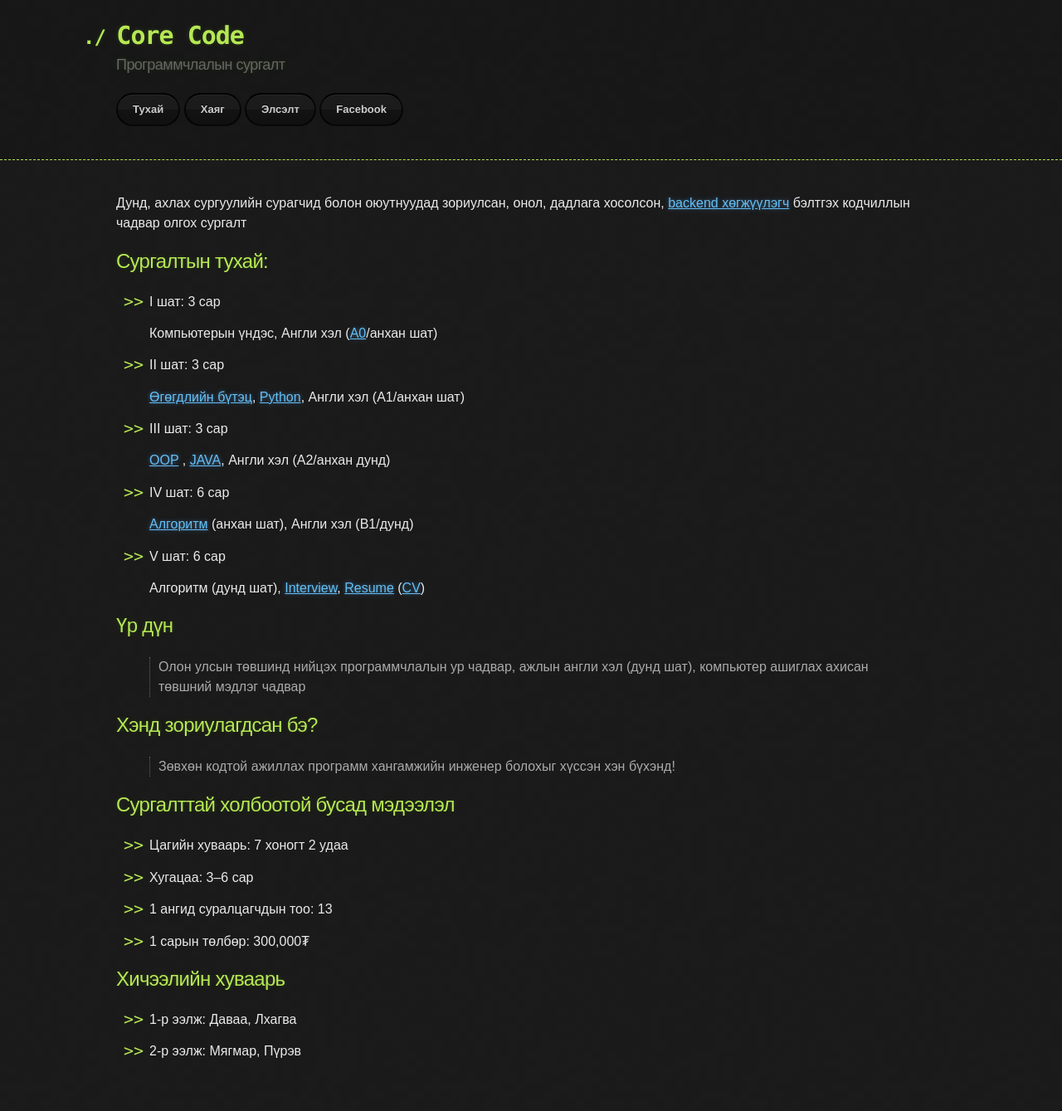
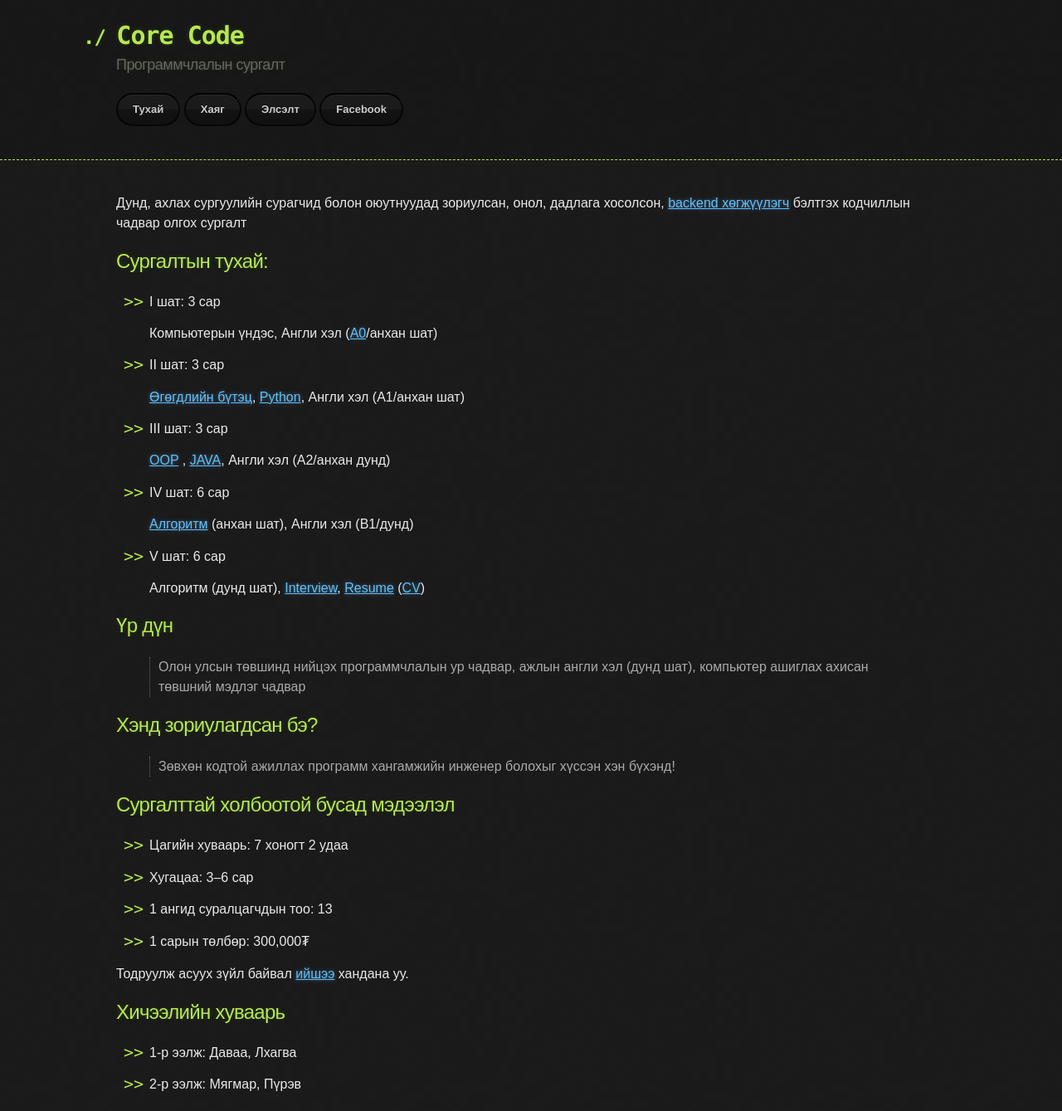
Before and after one commit to ganaatulgaa/corecode, a Jekyll site: the page built from index.md, in a window 1280 px wide. Shown: the whole page at 83% size. Built offline with Jekyll 4.4.1, drawn with Linux system fonts in a browser that asks for light colours; before the commit the page ends 1299 px from its top, so only the background shows below that.

Commit message:
Update index.md

```diff
--- a/index.md
+++ b/index.md
@@ -48,6 +48,8 @@ layout: default
 
 - 1 сарын төлбөр: 300,000₮
 
+Тодруулж асуух зүйл байвал [ийшээ](./faq.md) хандана уу.
+
 ## Хичээлийн хуваарь
 
 - 1-р ээлж: Даваа, Лхагва
```
